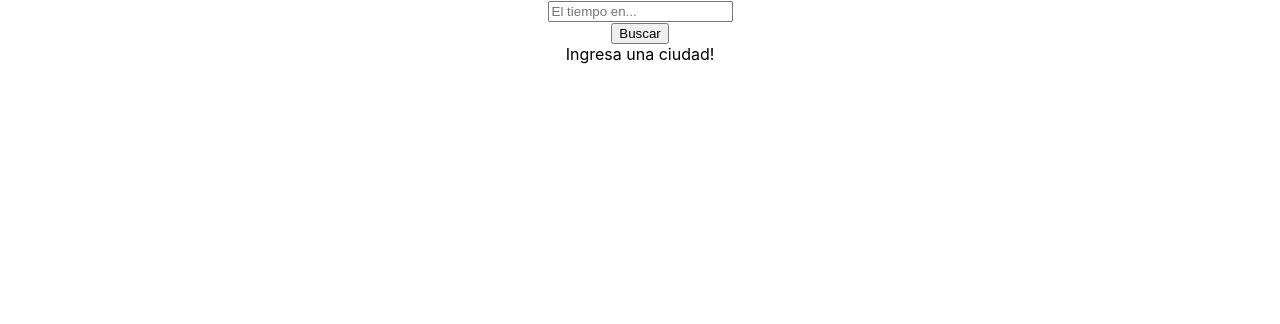
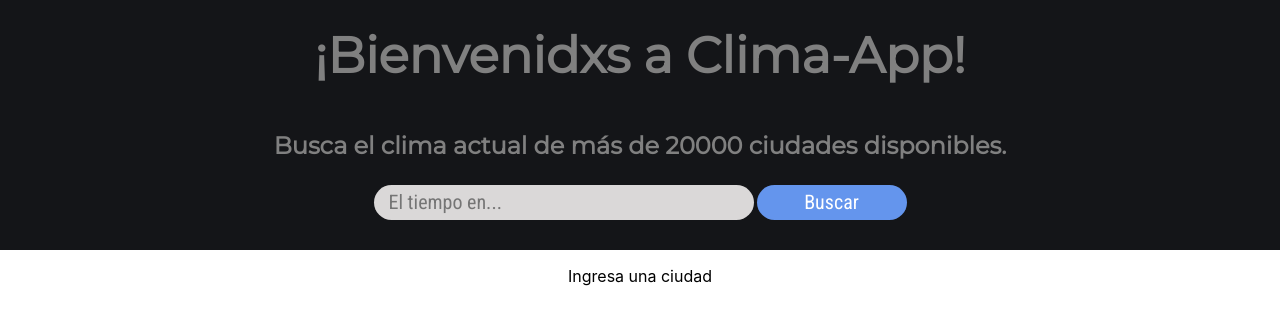
Before and after one commit to MatiiAutalan/DesafioNubi, a React (Create React App) app in the folder clima-app/: page / in a window 1280 px wide. Shown: the top 324 px of the page. Built offline with nearby package versions, Linux system fonts and the light colour scheme; what apisauce would draw is missing.

Commit message:
agregue fuentes al index y di algunos estilos al componente de busqueda

```diff
--- a/clima-app/src/components/SearchBar/index.js
+++ b/clima-app/src/components/SearchBar/index.js
@@ -1,8 +1,14 @@
 import React from "react";
+import styles from "../SearchBar/styles.module.scss";
 
 const SearchBar = (props) => {
   return (
-    <div className="container">
+    <div className={styles.container}>
+      <h1 className={styles.title}>¡Bienvenidxs a Clima-App!</h1>
+      <h2 className={styles.subtitle}>
+        Busca el clima actual de más de 20000 ciudades disponibles.
+      </h2>
+      <div>
         <form onSubmit={props.getWeather}>
           <div>
             <input type="text" name="city" placeholder="El tiempo en..." />
@@ -10,6 +16,7 @@ const SearchBar = (props) => {
           <button>Buscar</button>
         </form>
       </div>
+    </div>
   );
 };
 
--- /dev/null
+++ b/clima-app/src/components/SearchBar/styles.module.scss
@@ -0,0 +1,50 @@
+.title {
+  color: gray;
+  font-size: 50px;
+  font-family: "Montserrat", sans-serif;
+  margin: 25px;
+}
+
+.subtitle {
+  color: gray;
+  font-family: "Montserrat", sans-serif;
+}
+
+.container {
+  background-color: #141518;
+  display: flex;
+  flex-direction: column;
+  padding-bottom: 25px;
+}
+
+form {
+  display: flex;
+  justify-content: center;
+  margin: 5px;
+
+  input {
+    width: 350px;
+    height: 25px;
+    padding: 5px 15px;
+    border: 0px;
+    margin-right: 3px;
+    border-radius: 50px;
+    outline: none;
+    background-color: rgb(218, 216, 216);
+    font-size: 20px;
+    font-family: "Roboto Condensed", sans-serif;
+  }
+
+  button {
+    width: 150px;
+    height: 35px;
+    border: 0px;
+    border-radius: 50px;
+    outline: none;
+    background-color: cornflowerblue;
+    color: white;
+    font-weight: 500;
+    font-size: 20px;
+    font-family: "Roboto Condensed", sans-serif;
+  }
+}
--- a/clima-app/src/components/WeatherData/index.js
+++ b/clima-app/src/components/WeatherData/index.js
@@ -29,7 +29,7 @@ const WeatherData = (props) => {
           </div>
         </div>
        :
-        <div>Ingresa una ciudad!</div>
+        <div><p>Ingresa una ciudad</p></div>
       }
     </div>
   );
--- a/clima-app/src/index.css
+++ b/clima-app/src/index.css
@@ -1,3 +1,5 @@
+@import url('https://fonts.googleapis.com/css2?family=Montserrat:ital@0;1&family=Roboto+Condensed:wght@300;400&display=swap');
+
 body {
   margin: 0;
   font-family: -apple-system, BlinkMacSystemFont, 'Segoe UI', 'Roboto', 'Oxygen',
```
Lines whose indentation alone changed are shown as unchanged.
